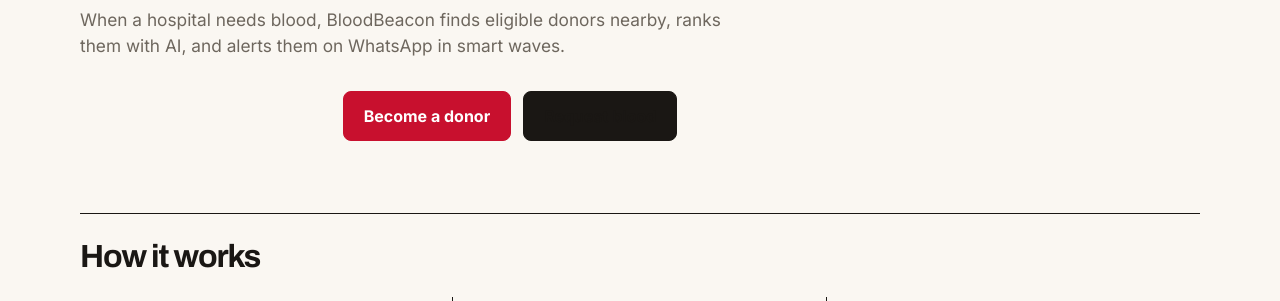
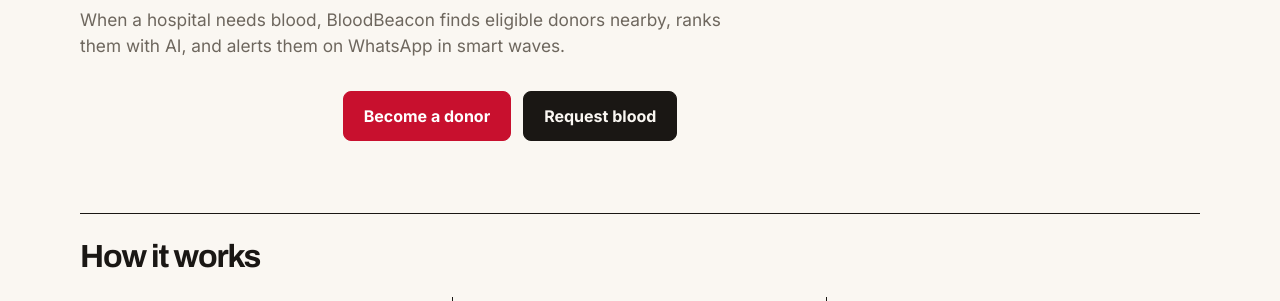
Before and after one commit to rohanraut989/RA2511003050516_APP_Project_Nov_26, a Flask app: page / in a window 1280 px wide, with the pointer over the restyled element. Shown: the part 370-671 px from the top of the page. Run offline with Flask 3, Linux system fonts and the light colour scheme.

Commit message:
Fix: secondary button hover contrast

```diff
--- a/static/style.css
+++ b/static/style.css
@@ -72,6 +72,12 @@ small { color: var(--muted); }
 .btn, button.btn { display: inline-block; width: auto; padding: 12px 20px; border: 1px solid var(--red); border-radius: 8px; background: var(--red); color: white; font: inherit; font-weight: 700; cursor: pointer; text-decoration: none; }
 .btn:hover { background: var(--ink); border-color: var(--ink); }
 .btn-secondary, .btn-outline { background: var(--paper); color: var(--ink); border-color: var(--ink); }
+.btn-secondary:hover, .btn-secondary:focus, .btn-secondary:active,
+.btn-outline:hover, .btn-outline:focus, .btn-outline:active {
+    background: var(--ink);
+    border-color: var(--ink);
+    color: var(--bg);
+}
 .link-group { margin-top: 24px; text-align: center; font-size: 14px; }
 .link-group a { margin: 0 8px; text-decoration: underline; text-underline-offset: 3px; }
 .alert { padding: 14px 16px; margin-bottom: 14px; border: 1px solid var(--ink); border-radius: 6px; }
```
